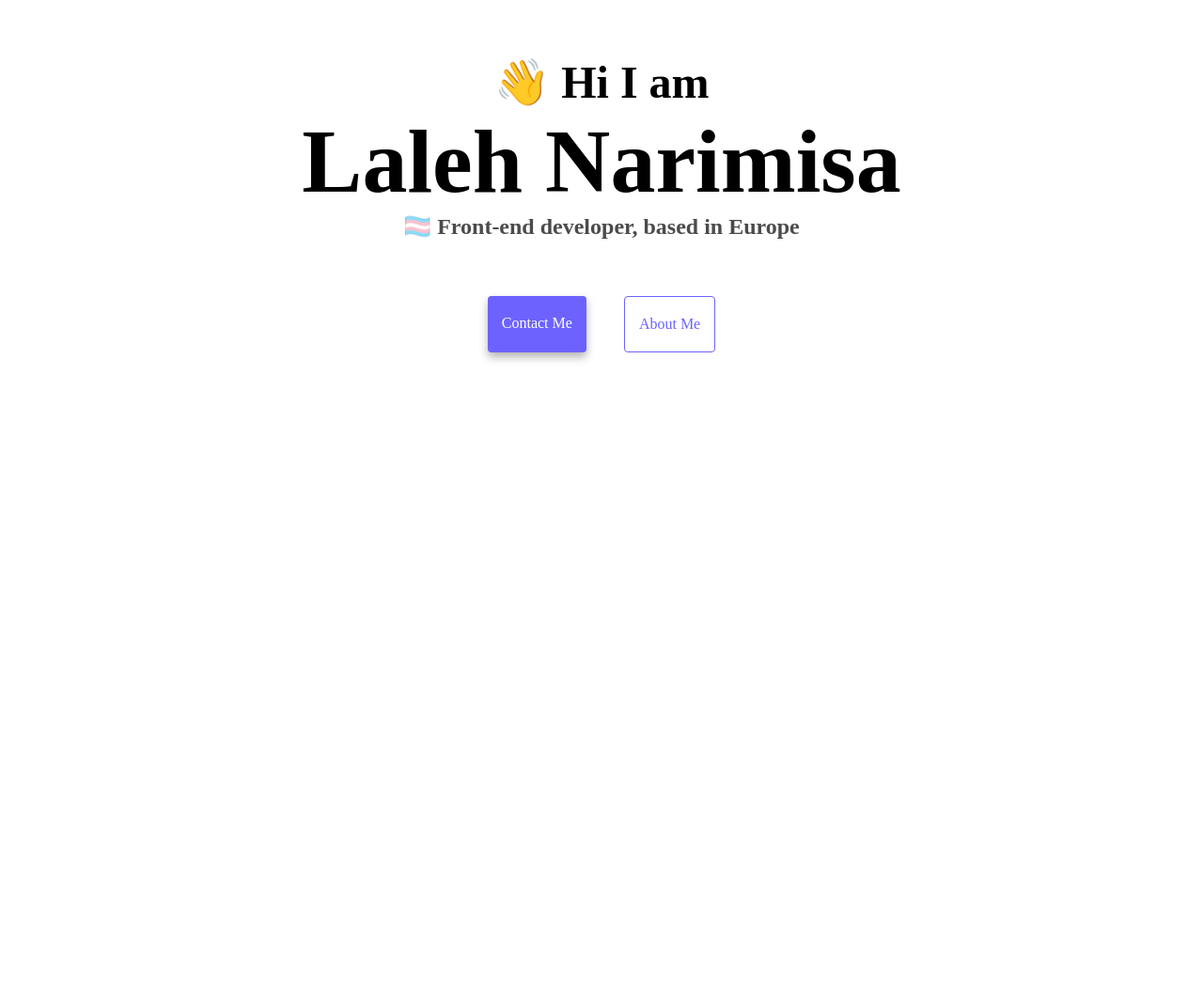
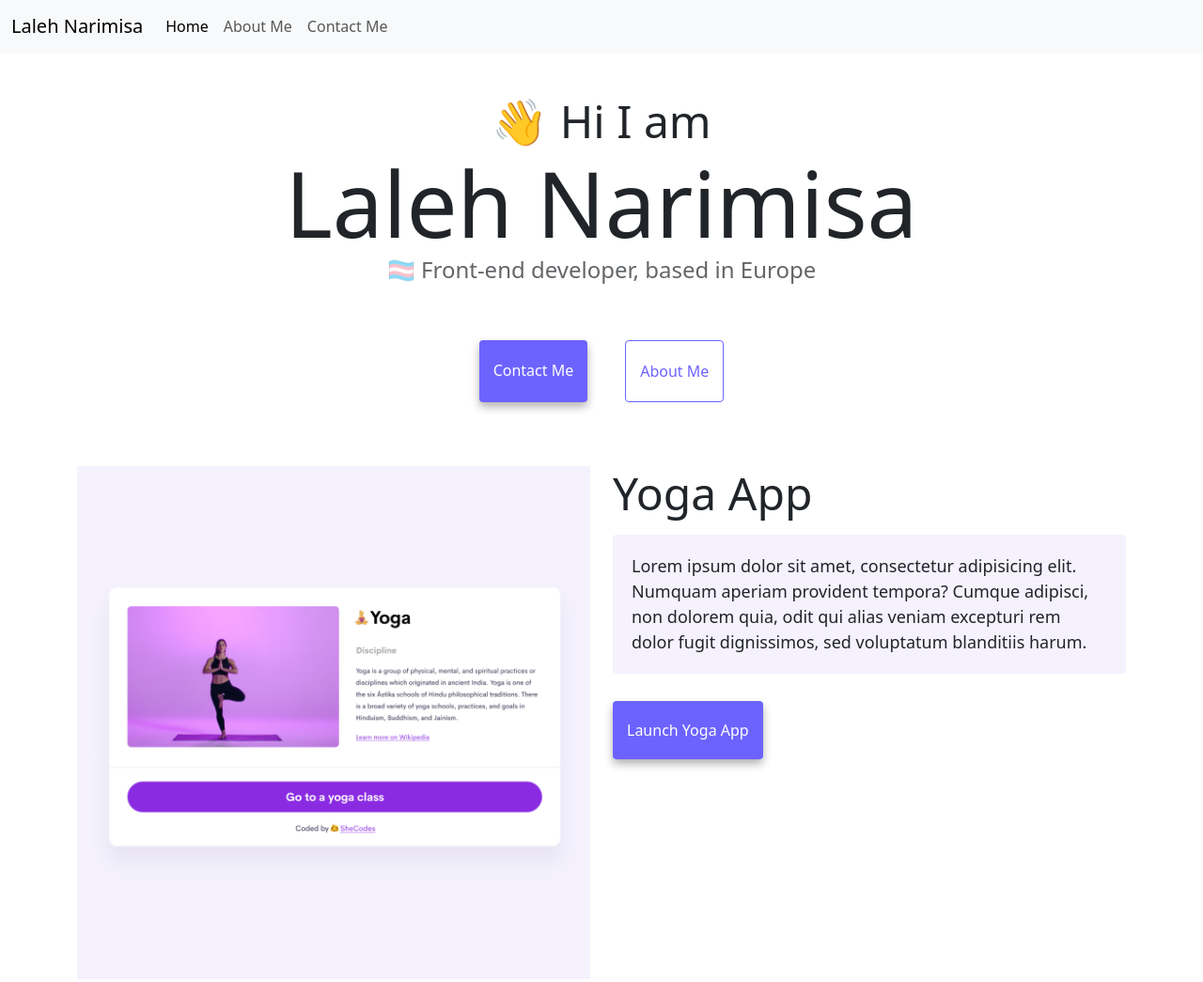
Before and after one commit to Laleh84-max/homeworkweek2response, a plain HTML site: page index.html in a window 1280 px wide. Shown: the top 1045 px of the page at 94% size. Before the commit the page ends 800 px from the top, so only its background shows below. Drawn offline with nearby package versions, Linux system fonts and the light colour scheme.

Commit message:
finishing

```diff
--- a/about.html
+++ b/about.html
@@ -5,13 +5,53 @@
     <meta http-equiv="X-UA-Compatible" content="IE=edge" />
     <meta name="viewport" content="width=device-width, initial-scale=1.0" />
     <link rel="stylesheet" href="style.css" />
+    <link
+      href="https://cdn.jsdelivr.net/npm/bootstrap@5.3.3/dist/css/bootstrap.min.css"
+      rel="stylesheet"
+      integrity="sha384-QWTKZyjpPEjISv5WaRU9OFeRpok6YctnYmDr5pNlyT2bRjXh0JMhjY6hW+ALEwIH"
+      crossorigin="anonymous"
+    />
+    <script
+      src="https://cdn.jsdelivr.net/npm/bootstrap@5.3.3/dist/js/bootstrap.min.js"
+      integrity="sha384-0pUGZvbkm6XF6gxjEnlmuGrJXVbNuzT9qBBavbLwCsOGabYfZo0T0to5eqruptLy"
+      crossorigin="anonymous"
+    ></script>
     <title>About laleh Narimisa</title>
   </head>
   <body>
+    <nav class="navbar navbar-expand-lg bg-body-tertiary fixed-top">
+      <div class="container-fluid">
+        <a class="navbar-brand" href="index.html">Laleh Narimisa</a>
+        <button
+          class="navbar-toggler"
+          type="button"
+          data-bs-toggle="collapse"
+          data-bs-target="#navbarNav"
+          aria-controls="navbarNav"
+          aria-expanded="false"
+          aria-label="Toggle navigation"
+        >
+          <span class="navbar-toggler-icon"></span>
+        </button>
+        <div class="collapse navbar-collapse" id="navbarNav">
+          <ul class="navbar-nav">
+            <li class="nav-item">
+              <a class="nav-link" aria-current="page" href="index.html">Home</a>
+            </li>
+            <li class="nav-item">
+              <a class="nav-link active" href="about.html">About Me</a>
+            </li>
+            <li class="nav-item">
+              <a class="nav-link" href="about.html#contact">Contact Me</a>
+            </li>
+          </ul>
+        </div>
+      </div>
+    </nav>
     <a href="index.html" class="homepage-link">Back to homepage</a>
-    <h1>About me</h1>
-    <h3>Front-end developer from Vienna, Austria</h3>
-    <div class="about-paragraphs">
+    <h1 class="text-center">About me</h1>
+    <h3 class="text-center">Front-end developer from Vienna, Austria</h3>
+    <div class="about-paragraphs text-center">
       <p>
         Lorem ipsum dolor sit amet, consectetur adipisicing elit. Numquam
         aperiam provident tempora? Cumque adipisci, non dolorem quia, odit qui
@@ -37,8 +77,24 @@
         blanditiis harum.
       </p>
     </div>
-    <div id="contact">
-      <h2>📮 Contact me</h2>
+    <div class="container">
+      <div class="row">
+        <div class="col-sm-4">
+          <img src="./images/yoga.png" class="img-fluid p-2 shadow rounded" />
+        </div>
+        <div class="col-sm-4">
+          <img
+            src="./images/weather.png"
+            class="img-fluid p-2 shadow rounded"
+          />
+        </div>
+        <div class="col-sm-4">
+          <img src="./images/yogurt.png" class="img-fluid p-2 shadow rounded" />
+        </div>
+      </div>
+    </div>
+    <div id="contact mt-5">
+      <h2 class="text-center">📮 Contact me</h2>
       <a href="mailto:laleh.narimisa@yahoo.com" class="email-link">
         laleh.narimisa@yahoo.com
       </a>
--- a/index.html
+++ b/index.html
@@ -4,16 +4,111 @@
     <meta charset="UTF-8" />
     <meta http-equiv="X-UA-Compatible" content="IE=edge" />
     <meta name="viewport" content="width=device-width, initial-scale=1.0" />
-    <title>[Your name]</title>
+    <link
+      href="https://cdn.jsdelivr.net/npm/bootstrap@5.3.3/dist/css/bootstrap.min.css"
+      rel="stylesheet"
+      integrity="sha384-QWTKZyjpPEjISv5WaRU9OFeRpok6YctnYmDr5pNlyT2bRjXh0JMhjY6hW+ALEwIH"
+      crossorigin="anonymous"
+    />
+    <script
+      src="https://cdn.jsdelivr.net/npm/bootstrap@5.3.3/dist/js/bootstrap.min.js"
+      integrity="sha384-0pUGZvbkm6XF6gxjEnlmuGrJXVbNuzT9qBBavbLwCsOGabYfZo0T0to5eqruptLy"
+      crossorigin="anonymous"
+    ></script>
+    <title>Laleh Narimisa</title>
     <link rel="stylesheet" href="style.css" />
   </head>
   <body>
-    <h2>👋 Hi I am</h2>
-    <h1>Laleh Narimisa</h1>
-    <h3>🏳️‍⚧️ Front-end developer, based in Europe</h3>
-    <div class="navigation-links">
-      <a href="about.html#contact" class="contact-link">Contact me</a>
-      <a href="about.html" class="about-link">About me</a>
+    <nav class="navbar navbar-expand-lg bg-body-tertiary fixed-top">
+      <div class="container-fluid">
+        <a class="navbar-brand" href="index.html">Laleh Narimisa</a>
+        <button
+          class="navbar-toggler"
+          type="button"
+          data-bs-toggle="collapse"
+          data-bs-target="#navbarNav"
+          aria-controls="navbarNav"
+          aria-expanded="false"
+          aria-label="Toggle navigation"
+        >
+          <span class="navbar-toggler-icon"></span>
+        </button>
+        <div class="collapse navbar-collapse" id="navbarNav">
+          <ul class="navbar-nav">
+            <li class="nav-item">
+              <a class="nav-link active" aria-current="page" href="index.html"
+                >Home</a
+              >
+            </li>
+            <li class="nav-item">
+              <a class="nav-link" href="about.html">About Me</a>
+            </li>
+            <li class="nav-item">
+              <a class="nav-link" href="about.html#contact">Contact Me</a>
+            </li>
+          </ul>
+        </div>
+      </div>
+    </nav>
+    <h2 class="text-center">👋 Hi I am</h2>
+    <h1 class="text-center">Laleh Narimisa</h1>
+    <h3 class="text-center">🏳️‍⚧️ Front-end developer, based in Europe</h3>
+    <div class="navigation-links mb-5">
+      <a href="about.html#contact" class="primary-link">Contact me</a>
+      <a href="about.html" class="secondary-link">About me</a>
+    </div>
+    <div class="container">
+      <div class="row">
+        <div class="col-6">
+          <img src="images/yoga.png" class="img-fluid" />
+        </div>
+        <div class="col-6">
+          <h2 class="mb-3">Yoga App</h2>
+          <p>
+            Lorem ipsum dolor sit amet, consectetur adipisicing elit. Numquam
+            aperiam provident tempora? Cumque adipisci, non dolorem quia, odit
+            qui alias veniam excepturi rem dolor fugit dignissimos, sed
+            voluptatum blanditiis harum.
+          </p>
+          <div class="mt-5">
+            <a href="#" class="primary-link">Launch Yoga App</a>
+          </div>
+        </div>
+      </div>
+      <div class="row mt-5">
+        <div class="col-6">
+          <h2 class="mb-3">Weather App</h2>
+          <p>
+            Lorem ipsum dolor sit amet, consectetur adipisicing elit. Numquam
+            aperiam provident tempora? Cumque adipisci, non dolorem quia, odit
+            qui alias veniam excepturi rem dolor fugit dignissimos, sed
+            voluptatum blanditiis harum.
+          </p>
+          <div class="mt-5">
+            <a href="#" class="primary-link">Launch weather App</a>
+          </div>
+        </div>
+        <div class="col-6">
+          <img src="images/weather.png" class="img-fluid" />
+        </div>
+      </div>
+      <div class="row mt-5">
+        <div class="col-6">
+          <img src="images/yogurt.png" class="img-fluid" />
+        </div>
+        <div class="col-6">
+          <h2 class="mb-3">Yogurt App</h2>
+          <p>
+            Lorem ipsum dolor sit amet, consectetur adipisicing elit. Numquam
+            aperiam provident tempora? Cumque adipisci, non dolorem quia, odit
+            qui alias veniam excepturi rem dolor fugit dignissimos, sed
+            voluptatum blanditiis harum.
+          </p>
+          <div class="mt-5">
+            <a href="#" class="primary-link">Launch Yog App</a>
+          </div>
+        </div>
+      </div>
     </div>
   </body>
 </html>
--- a/src/style.css
+++ b/src/style.css
@@ -5,14 +5,11 @@
 }
 
 body {
-  margin: 60px auto;
-  max-width: 800px;
+  margin-top: 100px;
 }
-
 h1,
 h2,
 h3 {
-  text-align: center;
   margin: 0;
 }
 
@@ -35,7 +32,6 @@ p {
   border-radius: 4px;
   font-size: 18px;
   line-height: 1.5;
-  text-align: center;
 }
 
 .navigation-links {
@@ -46,21 +42,25 @@ p {
 
 .navigation-links a {
   margin: 20px;
+}
+
+.primary-link {
+  background: var(--primary-color);
+  box-shadow: var(--box-shadow);
+  color: white;
   border-radius: 4px;
   padding: 20px 15px;
   text-decoration: none;
   text-transform: capitalize;
 }
 
-.contact-link {
-  background: var(--primary-color);
-  box-shadow: var(--box-shadow);
-  color: white;
-}
-
-.about-link {
+.secondary-link {
   color: var(--primary-color);
   border: 1px solid var(--primary-color);
+  border-radius: 4px;
+  padding: 20px 15px;
+  text-decoration: none;
+  text-transform: capitalize;
 }
 
 .homepage-link {
```
Also changed, not shown: images/weather.png (added), images/yoga.png (added), images/yogurt.png (added).
